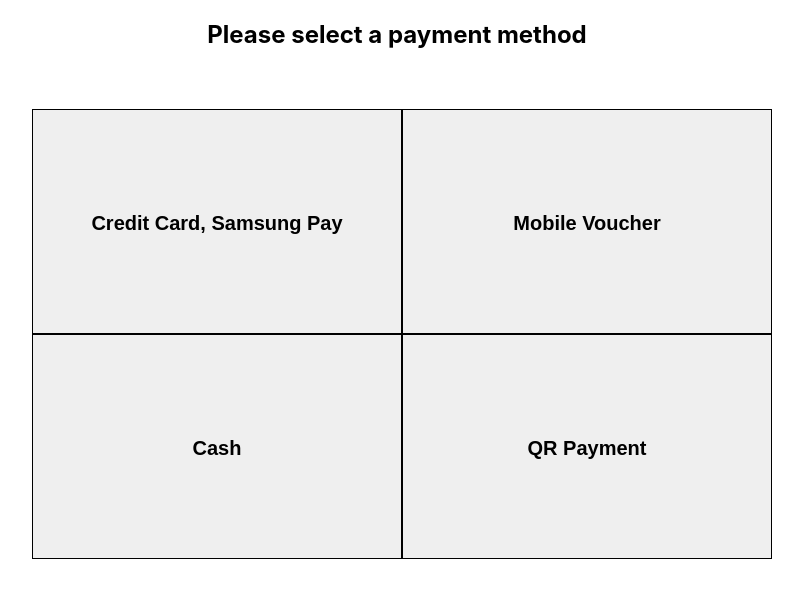
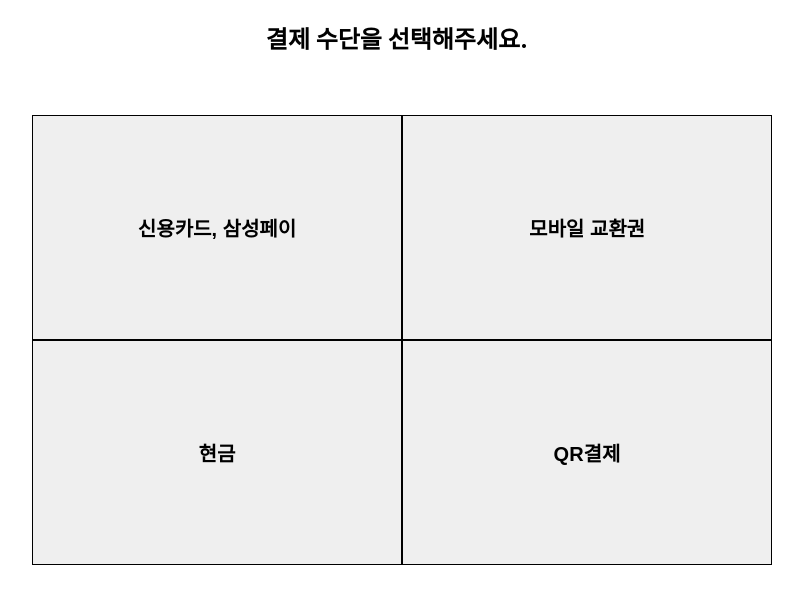
Before and after one commit to han16935/burger-kiosk-react, a React (Create React App) app: page /PaymentChoice in a window 1280 px wide. Shown: the top 604 px of the page, without its empty margins (243-1046 px from the left). Built offline with nearby package versions, Linux system fonts and the light colour scheme.

Commit message:
fix : 결제 수단 선택 페이지 한글 변경

```diff
--- a/src/paymentChoice/PaymentChoice.js
+++ b/src/paymentChoice/PaymentChoice.js
@@ -14,19 +14,19 @@
 
   return (
       <div>
-        <h2>Please select a payment method</h2>
+        <h2>결제 수단을 선택해주세요.</h2>
         <div className="container">
           <button onClick={movePage} className="item">
-            Credit Card, Samsung Pay
+            신용카드, 삼성페이
           </button>
           <button onClick={movePage} className="item">
-            Mobile Voucher
+            모바일 교환권
           </button>
           <button onClick={movePage} className="item">
-            Cash
+            현금
           </button>
           <button onClick={movePage} className="item">
-            QR Payment
+            QR결제
           </button>
         </div>
       </div>
```
